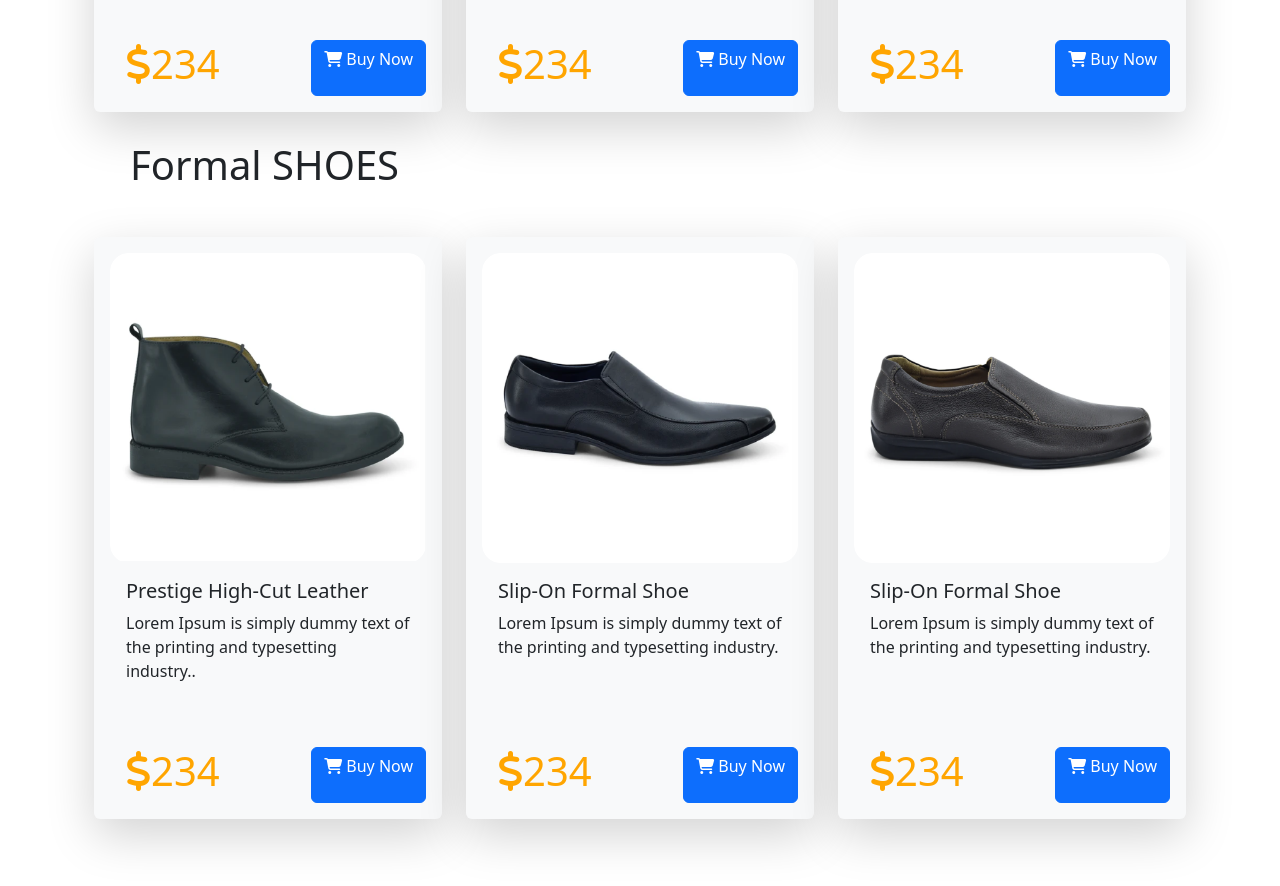
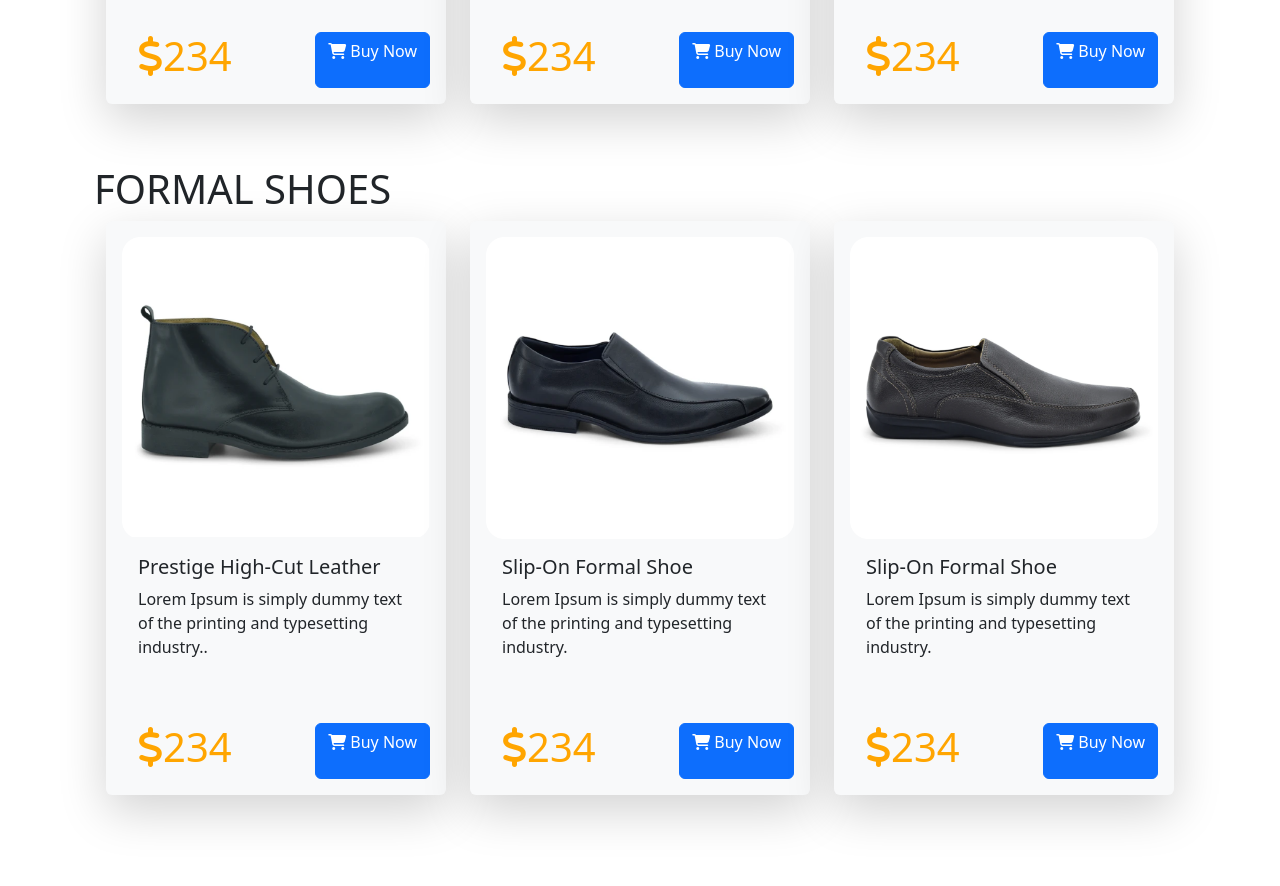
Before and after one commit to FmTahamina/day37, a plain HTML site: page index.html in a window 1280 px wide. Shown: the part 1234-2120 px from the top of the page. Drawn offline with nearby package versions, Linux system fonts and the light colour scheme.

Commit message:
3rd commit

```diff
--- a/index.html
+++ b/index.html
@@ -73,12 +73,13 @@
 
 <!-- card section-CASUAL SHOES -->
 
+<section class="container">
   <main class="container">
     <div class=" mt-5">
 
         <h1 class="shoes">CASUAL SHOES</h1>
     </div>
-<div class="container crd ">
+    <div class="container crd">
         <div class="row row-cols-1 row-cols-md-3 g-4 ">
             <div class="col  ">
               <div class="card h-100 border border-0 shadow-lg p-3 mb-5 bg-body-tertiary rounded">
@@ -89,7 +90,7 @@
                 </div>
                 <div class="d-flex justify-content-between ms-3">
                     <h1 style="color:orange"><i class="fa-solid fa-dollar-sign"></i>234</h1>
-                <div class="btn btn-primary nt" id="height:40px;width:200px"><i class="fa-solid fa-cart-shopping"></i> Buy Now</div>
+                    <div class="btn btn-primary"><i class="fa-solid fa-cart-shopping"></i> Buy Now</div>
                   </div>
               </div>
             </div>
@@ -102,7 +103,7 @@
                 </div>
                 <div class="d-flex justify-content-between ms-3">
                     <h1 style="color:orange"><i class="fa-solid fa-dollar-sign"></i>234</h1>
-                <div class="btn btn-primary nt" id="height:40px;width:200px"><i class="fa-solid fa-cart-shopping"></i> Buy Now</div>
+                    <div class="btn btn-primary"><i class="fa-solid fa-cart-shopping"></i> Buy Now</div>
                   </div>
               </div>
             </div>
@@ -124,16 +125,18 @@
 
     </main>
 
+</section>
 
 
 <!-- card section-FORMAL-SHOES -->
 
+<section>
   <main class="container ">
-    <div class=" mt-5 pt-4">
-
-        <h1 class="shoes-1 m-5  pt-4 ">Formal SHOES</h1>
+    <div class=" container">
+      <div class=" mt-5 formal">
+        <h1 >FORMAL SHOES</h1>
       </div>
-    <div class="container crd ">
+      <div class="container crd">
      <div class="row row-cols-1 row-cols-md-3 g-4 ">
          <div class="col  ">
            <div class="card h-100 border border-0 shadow-lg p-3 mb-5 bg-body-tertiary rounded">
@@ -145,7 +148,7 @@
              </div>
              <div class="d-flex justify-content-between ms-3">
                  <h1 style="color:orange"><i class="fa-solid fa-dollar-sign"></i>234</h1>
-                    <div class="btn btn-primary nt" id="height:40px;width:200px"><i class="fa-solid fa-cart-shopping"></i> Buy Now</div>
+                 <div class="btn btn-primary"><i class="fa-solid fa-cart-shopping"></i> Buy Now</div>
                 </div>
            </div>
          </div>
@@ -159,7 +162,7 @@
              </div>
              <div class="d-flex justify-content-between ms-3">
                  <h1 style="color:orange"><i class="fa-solid fa-dollar-sign"></i>234</h1>
-                    <div class="btn btn-primary nt" id="height:40px;width:200px"><i class="fa-solid fa-cart-shopping"></i> Buy Now</div>
+                 <div class="btn btn-primary"><i class="fa-solid fa-cart-shopping"></i> Buy Now</div>
                 </div>
            </div>
          </div>
@@ -179,8 +182,13 @@
          </div>
        </div>
       </div>
+ </div>
 
  </main>
+</section>
+
+
+<!-- FOOTER -->
     <footer class="container last  ">
       <div class="d-flex  justify-content-around gap-3">
         <div class="  ftr im-d ">
--- a/style.css
+++ b/style.css
@@ -22,6 +22,9 @@
 .shoes-1{
     padding-top: 30px ;
 
+}
+.formal{
+   padding-top: 120px;
 }
 
 .nt{
```
Lines whose indentation alone changed are shown as unchanged.
